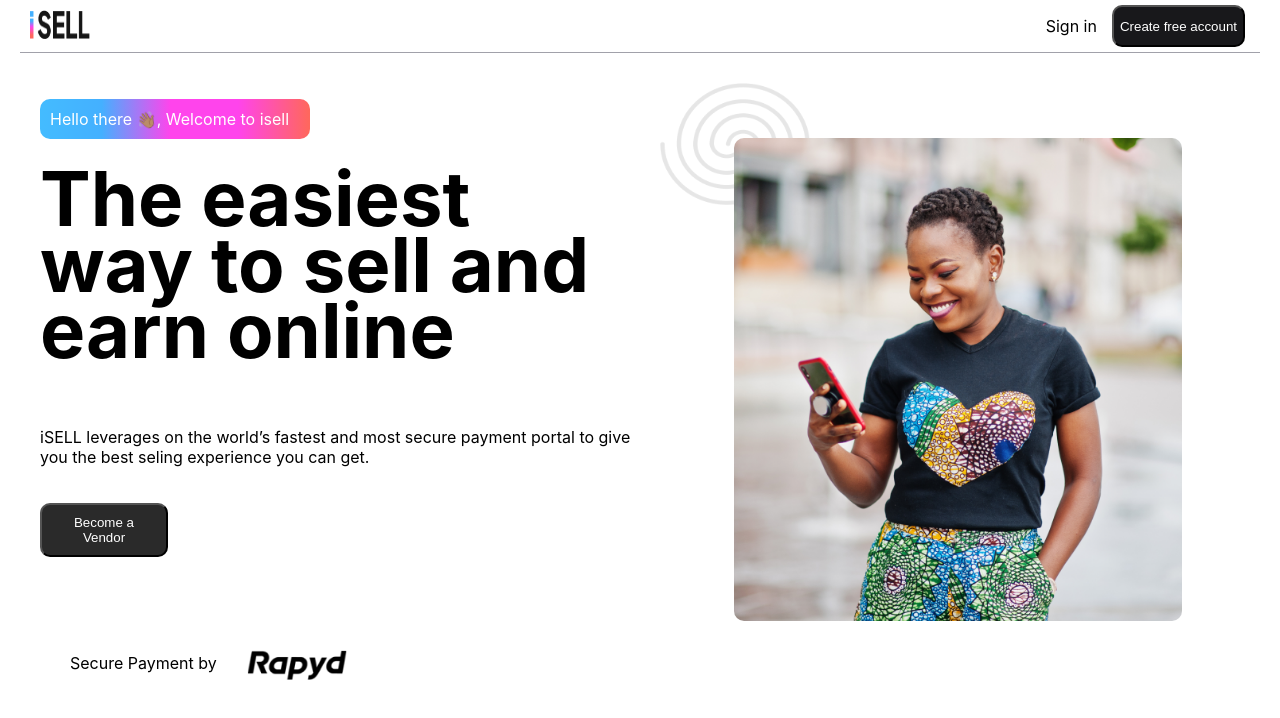
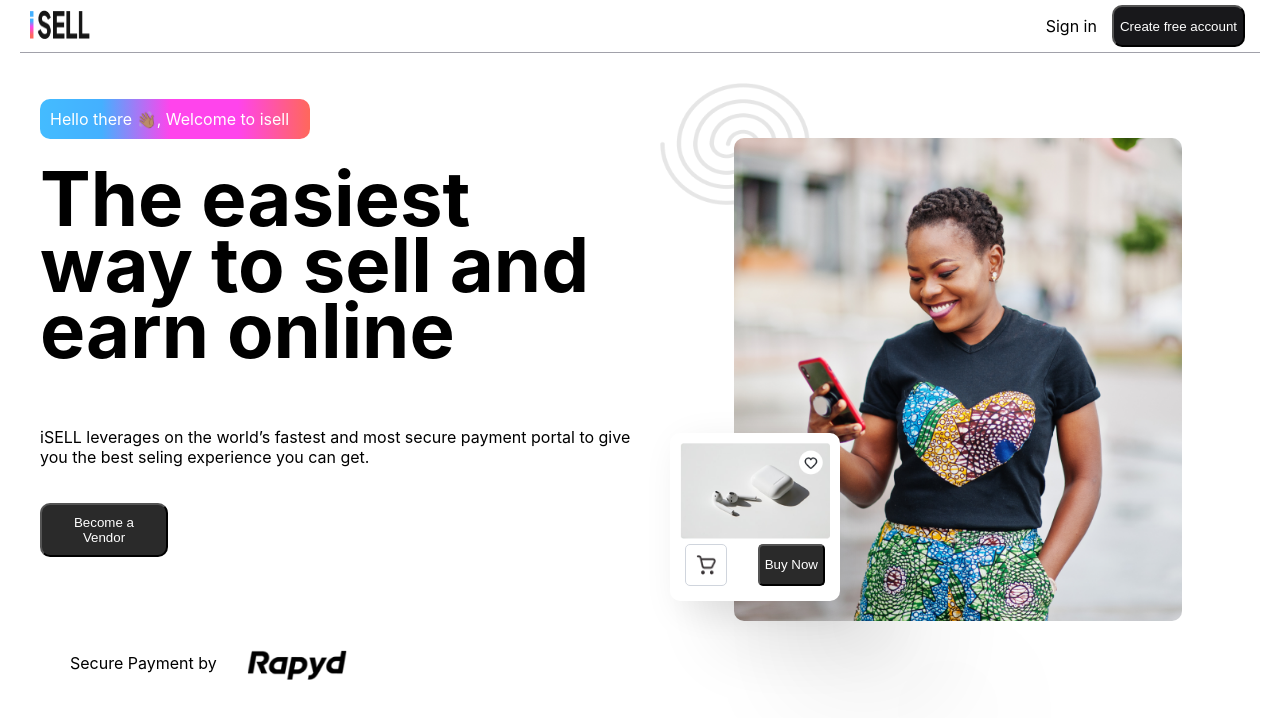
Before and after one commit to Team-xyzdev/iSELL, a React (Create React App) app: page / in a window 1280 px wide. Shown: the top 718 px of the page. Built offline with nearby package versions, Linux system fonts and the light colour scheme; no server answers.

Commit message:
adding products 🎈

```diff
--- a/public/index.html
+++ b/public/index.html
@@ -15,8 +15,9 @@
       user's mobile device or desktop. See https://developers.google.com/web/fundamentals/web-app-manifest/
     -->
     <link rel="manifest" href="%PUBLIC_URL%/manifest.json" />
+
+    <link rel="preconnect" href="https://use.fontawesome.com/releases/v5.15.4/css/all.css">
     <link rel="preconnect" href="https://unicons.iconscout.com/release/v3.0.6/css/line.css">
-    <link rel="preconnect" href="https://use.fontawesome.com/releases/v5.15.4/css/all.css">
     <!--
       Notice the use of %PUBLIC_URL% in the tags above.
       It will be replaced with the URL of the `public` folder during the build.
--- a/src/Components/home/home.component.tsx
+++ b/src/Components/home/home.component.tsx
@@ -38,6 +38,18 @@ const Home = () => {
             <div className="component__two">
               <img className="coil" src={coilLogo} alt="coil logo" />
               <img className="AA" src={youngAAIMG} alt="young AA"/>
+            <div className="products">
+              <div className="product-1">
+                <img src={product1} alt="product-1" />
+                 <div className="product__subsection">
+                  <img className="" src={cartLogo} alt="cart logo"/>
+                  <button>Buy Now <i className="uil uil-angle-right"></i></button>
+                 </div>
+              </div>
+              <div className="product-2">
+
+              </div>
+              </div>
             </div>
         </div>
      </div>
--- a/src/Components/home/home.scss
+++ b/src/Components/home/home.scss
@@ -114,6 +114,48 @@
             margin-top: -67px;
 
         }
+        .products{
+            z-index: 1;
+            position: absolute;
+            display: flex;
+            flex-direction: row;
+            .product-1{
+                position: relative;
+                margin-left: 10px;
+                top: 350px;
+                display: flex;
+                flex-direction: column;
+                padding: 10px;
+                width: 150px;
+                border-radius: 10px;
+                background-color: #FFFFFF;
+                box-shadow: 193px 193px 109px rgba(0, 0, 0, 0.01), 109px 109px 92px rgba(0, 0, 0, 0.05), 48px 48px 68px rgba(0, 0, 0, 0.09), 12px 12px 38px rgba(0, 0, 0, 0.1), 0px 0px 0px rgba(0, 0, 0, 0.1);
+             .product__subsection{
+                display: flex;
+                flex-direction: row;
+                justify-content: space-between;
+                padding: 5px;
+
+                img {
+                border: solid 1px #D0D5DD;
+                width: 20px;
+                height: 20px;
+                padding: 10px;
+                border-radius: 5px;
+                }
+                button {
+                    color: #FFFFFF;
+
+                    border-radius: 5px;
+                    cursor: pointer;
+                    padding: 5px;
+                    // margin: 0 15px 0 15px;
+                }
+             }
+
+            }
+        }
+
      }
    }
 }
```
